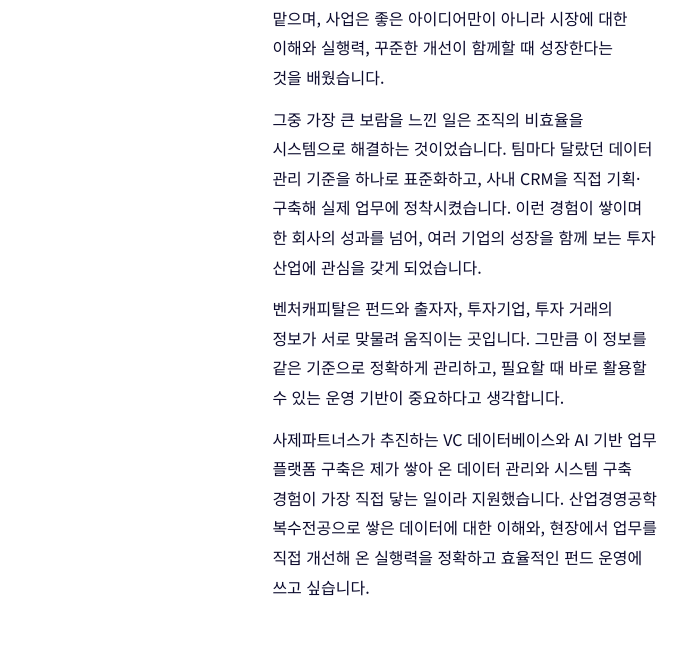
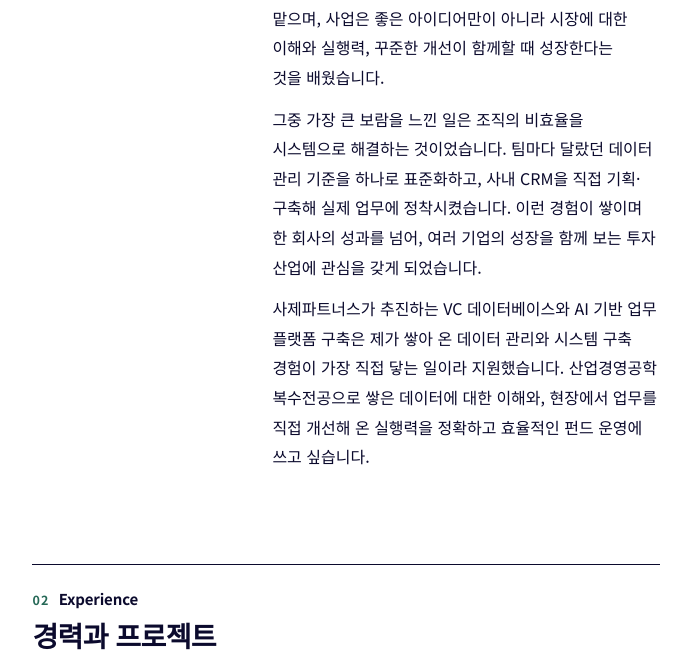
Before and after one commit to geniusnotstuffed/portfolio, a plain HTML site: page operations/index.html in a window 1280 px wide. Shown: the part 1019-1691 px from the top of the page, without its empty margins (550-1241 px from the left). Drawn offline with Linux system fonts and the light colour scheme; a web font is replaced by a local one.

Commit message:
Operations 웹: 지원 동기에서 벤처캐피탈 설명 문단 삭제
Co-Authored-By: Claude Opus 5.5 <noreply@anthropic.com>

```diff
--- a/operations/index.html
+++ b/operations/index.html
@@ -37,7 +37,7 @@
     <div class="sg"><div class="sk"><h3>Ownership &amp; <br>Execution</h3><p class="src"><span>에듀테크 스타트업</span><span>(주)오오칠팔구 · 2024</span></p></div><div><p class="gl">문제를 발견하고 직접 해결하는 실행력</p><p class="ev">회사에 기반이 없던 청년 AI 교육 사업을 처음부터 기획하고, 참여기업 모집부터 5주 교육 운영까지 총괄했습니다. 충청권 기업 5곳을 모았고, 참여 청년 15명 중 8명이 취업했습니다.</p></div></div>
     <div class="sg"><div class="sk"><h3>Business Acumen</h3><p class="src"><span>(유)클래스인코리아</span><span>2025 ~ 현재</span></p></div><div><p class="gl">마케팅, 영업, 데이터까지 연결하는 비즈니스 이해력</p><p class="ev">광고와 무료 세미나로 학원 원장을 모으고, 고객 발굴부터 계약까지 직접 맡아 2026년 8월 월 매출 목표의 276%를 달성했습니다. 상반기 매출을 지역·고객별로 분석해 인천 송도를 집중 지역으로 정하고, 설명회와 방문 영업을 그곳에 모았습니다.</p></div></div>
     <div class="sg"><div class="sk"><h3><span class="nw">Tech-savviness</span></h3><p class="src"><span>(유)클래스인코리아</span><span>2025 ~ 현재</span></p></div><div><p class="gl">기술을 이해하고 비즈니스에 적용하는 능력</p><p class="ev">팀마다 다른 엑셀을 써서 회의 때마다 숫자가 달랐습니다. 각 팀과 세는 기준을 정한 뒤 사내 CRM <span class="nw">「Compass」를</span> 직접 만들었고, 회사 전체가 매일 이 CRM으로 일하고 있습니다.</p></div></div>
-    <div class="sg why"><div class="sk"><h3>지원 동기</h3></div><div><p class="gl">데이터와 시스템으로 투자 운영의 정확성과 효율을 높이고 싶습니다.</p><p class="ev">다양한 사업 현장에서 사업개발과 마케팅, 운영 업무를 맡으며 하나의 사업이 시장에 진입하고 성장하는 전 과정을 경험했습니다. 고객을 발굴하고 수요를 파악하는 일부터 사업 기획, 영업, 데이터 분석, 운영 프로세스 구축까지 맡으며, 사업은 좋은 아이디어만이 아니라 시장에 대한 이해와 실행력, 꾸준한 개선이 함께할 때 성장한다는 것을 배웠습니다.</p><p class="ev">그중 가장 큰 보람을 느낀 일은 조직의 비효율을 시스템으로 해결하는 것이었습니다. 팀마다 달랐던 데이터 관리 기준을 하나로 표준화하고, 사내 CRM을 직접 기획·구축해 실제 업무에 정착시켰습니다. 이런 경험이 쌓이며 한 회사의 성과를 넘어, 여러 기업의 성장을 함께 보는 투자 산업에 관심을 갖게 되었습니다.</p><p class="ev">벤처캐피탈은 펀드와 출자자, 투자기업, 투자 거래의 정보가 서로 맞물려 움직이는 곳입니다. 그만큼 이 정보를 같은 기준으로 정확하게 관리하고, 필요할 때 바로 활용할 수 있는 운영 기반이 중요하다고 생각합니다.</p><p class="ev">사제파트너스가 추진하는 VC 데이터베이스와 AI 기반 업무 플랫폼 구축은 제가 쌓아 온 데이터 관리와 시스템 구축 경험이 가장 직접 닿는 일이라 지원했습니다. 산업경영공학 복수전공으로 쌓은 데이터에 대한 이해와, 현장에서 업무를 직접 개선해 온 실행력을 정확하고 효율적인 펀드 운영에 쓰고 싶습니다.</p></div></div>
+    <div class="sg why"><div class="sk"><h3>지원 동기</h3></div><div><p class="gl">데이터와 시스템으로 투자 운영의 정확성과 효율을 높이고 싶습니다.</p><p class="ev">다양한 사업 현장에서 사업개발과 마케팅, 운영 업무를 맡으며 하나의 사업이 시장에 진입하고 성장하는 전 과정을 경험했습니다. 고객을 발굴하고 수요를 파악하는 일부터 사업 기획, 영업, 데이터 분석, 운영 프로세스 구축까지 맡으며, 사업은 좋은 아이디어만이 아니라 시장에 대한 이해와 실행력, 꾸준한 개선이 함께할 때 성장한다는 것을 배웠습니다.</p><p class="ev">그중 가장 큰 보람을 느낀 일은 조직의 비효율을 시스템으로 해결하는 것이었습니다. 팀마다 달랐던 데이터 관리 기준을 하나로 표준화하고, 사내 CRM을 직접 기획·구축해 실제 업무에 정착시켰습니다. 이런 경험이 쌓이며 한 회사의 성과를 넘어, 여러 기업의 성장을 함께 보는 투자 산업에 관심을 갖게 되었습니다.</p><p class="ev">사제파트너스가 추진하는 VC 데이터베이스와 AI 기반 업무 플랫폼 구축은 제가 쌓아 온 데이터 관리와 시스템 구축 경험이 가장 직접 닿는 일이라 지원했습니다. 산업경영공학 복수전공으로 쌓은 데이터에 대한 이해와, 현장에서 업무를 직접 개선해 온 실행력을 정확하고 효율적인 펀드 운영에 쓰고 싶습니다.</p></div></div>
   </div>
 </section>
 
```
